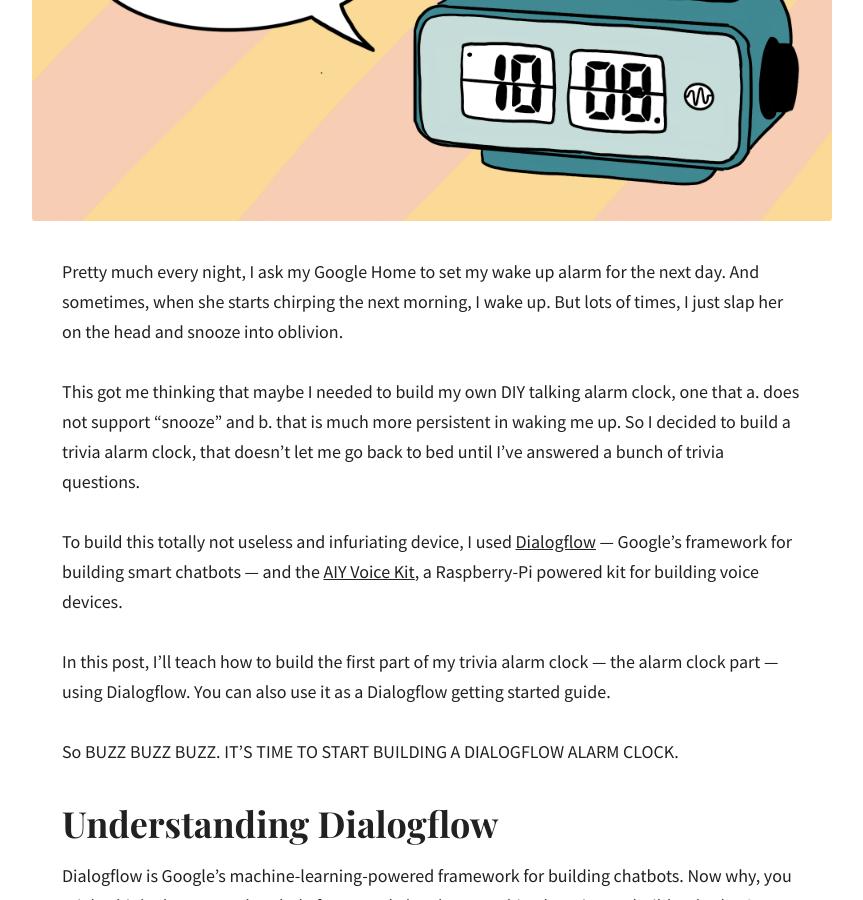
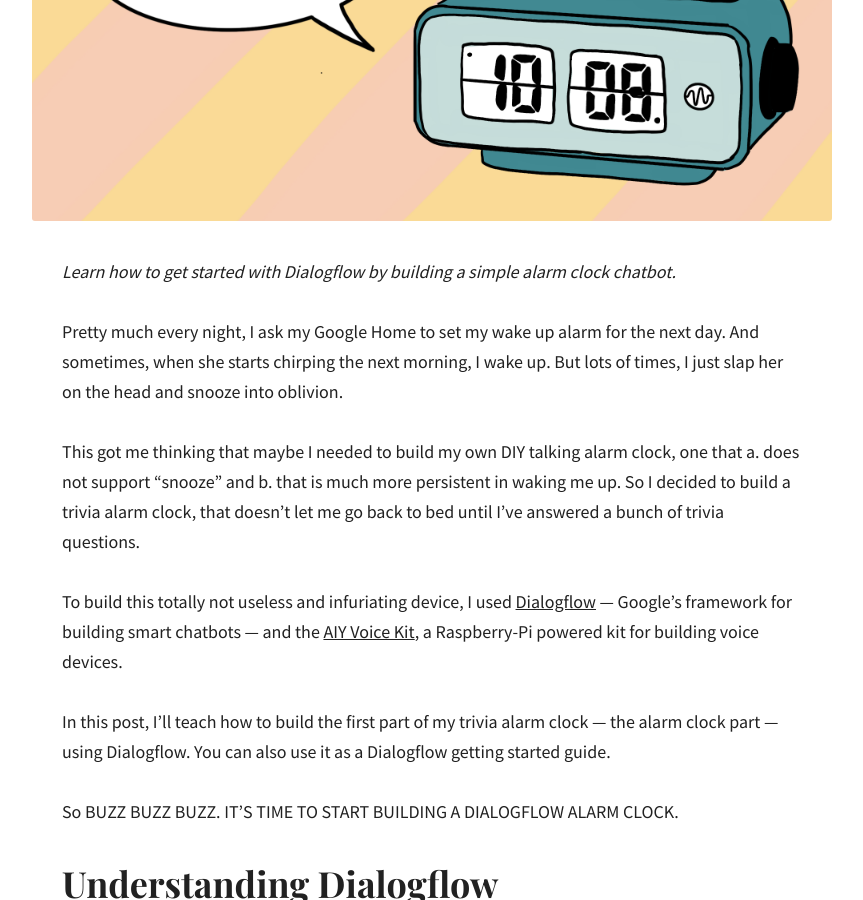
Before and after one commit to dalequark/daleonai, a Jekyll site: the page built from _posts/2020-02-25-building-a-talking-trivia-alarm-clock-part-1:-intro-to-dialogflow.md, in a window 1280 px wide and 900 px high, scrolled down 553 px. Shown: the whole window, without its empty margins (208-1071 px from the left). Built offline with Jekyll 4.4.1, drawn with Linux system fonts in a browser that asks for light colours; some web fonts are replaced; comment, search, counter and statistics services are not loaded.

Commit message:
Update from Forestry.io Dale updated _posts/2020-02-25-building-a-talking-trivia-alarm-clock-part-1:-intro-to-dialogflow.md

```diff
--- a/_posts/2020-02-25-building-a-talking-trivia-alarm-clock-part-1:-intro-to-dialogflow.md
+++ b/_posts/2020-02-25-building-a-talking-trivia-alarm-clock-part-1:-intro-to-dialogflow.md
@@ -1,13 +1,18 @@
 ---
 layout: post
-title: "Building a Talking Trivia Alarm Clock, Part 1: Intro to Dialogflow"
-description: "**Getting Started**"
+title: 'Building a Talking Trivia Alarm Clock, Part 1: Intro to Dialogflow'
+description: Learn how to get started with Dialogflow by building a simple alarm clock
+  chatbot.
 date: 2020-02-25
-feature_image: /images/2020-02-25-building-a-talking-trivia-alarm-clock,-part-1:-intro-to-dialogflow/0.png
-feature_image_pos: "right center"
-tags: ["chatbots", "dialogflow", "google cloud"]
+feature_image: "/images/2020-02-25-building-a-talking-trivia-alarm-clock,-part-1:-intro-to-dialogflow/0.png"
+feature_image_pos: right center
+tags:
+- chatbots
+- dialogflow
+- google cloud
+
 ---
-
+_Learn how to get started with Dialogflow by building a simple alarm clock chatbot._
 
 Pretty much every night, I ask my Google Home to set my wake up alarm for the next day. And sometimes, when she starts chirping the next morning, I wake up. But lots of times, I just slap her on the head and snooze into oblivion.
 
@@ -21,55 +26,43 @@
 
 So BUZZ BUZZ BUZZ. IT’S TIME TO START BUILDING A DIALOGFLOW ALARM CLOCK.
 
-Understanding Dialogflow
-========================
+# Understanding Dialogflow
 
 Dialogflow is Google’s machine-learning-powered framework for building chatbots. Now why, you might think, do you need a whole framework, let alone machine learning, to build a chatbot? [ELIZA](http://psych.fullerton.edu/mbirnbaum/psych101/Eliza.htm) didn’t have one, and look how savvy she turned out:
 
 {% include image_caption.html imageurl="/images/2020-02-25-building-a-talking-trivia-alarm-clock,-part-1:-intro-to-dialogflow/1.png" title="ELIZA was one of the original chatbots created by MIT in 1964." caption="ELIZA was one of the original chatbots created by MIT in 1964." %}
 
-
-
 Of course, if you’ve ever called a customer service hotline and felt dread as a bot answered instead of a human being, you know how frustrating poorly designed “conversational interfaces” can be.
 
 Dialogflow (DF) was built with a particular type of conversation in mind. A user connects to a Dialogflow bot or “agent” because she’s trying to accomplish something specific: to book a flight or hotel room, to find a restaurant’s opening hours, to check the status of her dinner reservation. The user calls your customer service line or messages your Facebook bot to accomplish something specific, and figuring out what that thing is — so called “Intent Matching” — is one of Dialogflow’s core features. DF takes user text or speech as input, figures out what the user wants, and routes that requests to the appropriate reply OR block of code that’s needed to fulfill it.
 
-Building an Alarm Clock Conversational Interface
-================================================
+# Building an Alarm Clock Conversational Interface
 
 On a Google Home, you can set an alarm by saying, “Hey Google, set an alarm for 8 AM.” You can also ask the Home things like “Hey Google, when’s my alarm?” and “Hey Google, snooze!”
 
 Today we’re going to replicate that “conversational interface” in Dialogflow. We’ll add support for setting, listing, and deleting alarms.
 
-**Getting Started**
--------------------
+## **Getting Started**
 
 First, navigate to the [Dialogflow](https://dialogflow.cloud.google.com/) homepage and create an account. Step one to any DF project is to create a new “agent,” which more or less corresponds to one chatbot. You can do this by clicking on the gear icon on the left hand side of the UI and selecting “Create new agent” from the dropdown.
 
 {% include image_caption.html imageurl="/images/2020-02-25-building-a-talking-trivia-alarm-clock,-part-1:-intro-to-dialogflow/2" title="Create a new agent" caption="Create a new agent" %}
 
-
-
 {% include image_caption.html imageurl="/images/2020-02-25-building-a-talking-trivia-alarm-clock,-part-1:-intro-to-dialogflow/3" title="Name your Agent (mine is called “SimpleAlarm”), and select “Create a new Google project” from the dropdown. This will create a new Google Cloud Platform project for you, which supplies, on the backend, the resources needed to run your Dialogflow agent. More on that later." caption="Name your Agent (mine is called “SimpleAlarm”), and select “Create a new Google project” from the dropdown. This will create a new Google Cloud Platform project for you, which supplies, on the backend, the resources needed to run your Dialogflow agent. More on that later." %}
-
-
 
 Once your agent is created, you’ll be able to start chatting with it in the side panel where it says “Try it now”:
 
 {% include image_caption.html imageurl="/images/2020-02-25-building-a-talking-trivia-alarm-clock,-part-1:-intro-to-dialogflow/4" title="Woohoo 🎊! Your agent talks." caption="Woohoo 🎊! Your agent talks." %}
 
-
-
-Intents in Dialogflow
----------------------
+## Intents in Dialogflow
 
 Now that our new agent is created, we can start building out its logic by writing Intents.
 
 Logically, we want to support three different types of actions:
 
-*   Setting an alarm
-*   Listing that alarm
-*   Deleting alarm
+* Setting an alarm
+* Listing that alarm
+* Deleting alarm
 
 (For simplicity, we’ll build this so that a user can only have one alarm set at a type.)
 
@@ -77,24 +70,17 @@
 
 {% include image_caption.html imageurl="/images/2020-02-25-building-a-talking-trivia-alarm-clock,-part-1:-intro-to-dialogflow/5" title="Every agent comes preset with a “Default Fallback Intent” and a “Default Welcome Intent”" caption="Every agent comes preset with a “Default Fallback Intent” and a “Default Welcome Intent”" %}
 
-
-
 Let’s investigate the “Default Welcome Intent.” This Intent is responsible for responding to users who say, in one way or another, “Hello.” If you click on this Intent and scroll down, you’ll see a section labeled “Training Phrases”:
 
 {% include image_caption.html imageurl="/images/2020-02-25-building-a-talking-trivia-alarm-clock,-part-1:-intro-to-dialogflow/6" title="These phrases are a bunch of variations on saying “hello.” Using these training phrases (you can add more by adding text to the “Add user expression” box), Dialogflow not only maps _these_ requests to the “Welcome Intent,” but also uses machine learning to recognize other phrases that are similar to “hello” that should also be handled by the “Welcome Intent.” That’s why, when I asked my agent“What’s going on, dude?” before, it was able to respond with “Hello! How can I help you?”" caption="These phrases are a bunch of variations on saying “hello.” Using these training phrases (you can add more by adding text to the “Add user expression” box), Dialogflow not only maps _these_ requests to the “Welcome Intent,” but also uses machine learning to recognize other phrases that are similar to “hello” that should also be handled by the “Welcome Intent.” That’s why, when I asked my agent“What’s going on, dude?” before, it was able to respond with “Hello! How can I help you?”" %}
-
-
 
 If you scroll down further in the Welcome Intent, you’ll also see a section called “Responses”:
 
 {% include image_caption.html imageurl="/images/2020-02-25-building-a-talking-trivia-alarm-clock,-part-1:-intro-to-dialogflow/7" title="When a user request matches the “Welcome Intent,” Dialogflow will respond with one of these phrases." caption="When a user request matches the “Welcome Intent,” Dialogflow will respond with one of these phrases." %}
 
-
-
 Here, you can give Dialogflow a variety of different ways to respond to a user when she says something equivalent to “Hello.”¹
 
-**Creating a Set Alarm Intent**
--------------------------------
+## **Creating a Set Alarm Intent**
 
 Dialogflow agents are initialized with two built-in Intents: the Welcome Intent and the Fallback Intent. The Fallback Intent is a catchall that responds to anything it doesn’t recognize with something like, “I didn’t get that. Can you say it again?”).
 
@@ -108,8 +94,6 @@
 
 {% include image_caption.html imageurl="/images/2020-02-25-building-a-talking-trivia-alarm-clock,-part-1:-intro-to-dialogflow/8" title="Add a new training phrase — “Set an alarm for 9 AM.” The pop-op shows that an entity — in this case, a time — was automatically recognized." caption="Add a new training phrase — “Set an alarm for 9 AM.” The pop-op shows that an entity — in this case, a time — was automatically recognized." %}
 
-
-
 You’ll notice that when your new training phrase appears below, the “9AM” part is highlighted yellow. If you click on that highlighted yellow part, you should see a pop-up that probably says `@sys.time:time`.
 
 What’s just happened is that Dialogflow recognized an **entity**, in this case, a time entity. Entity tagging does two important things. First, it allows Dialogflow to recognize that a user asking “Set an alarm for 9AM” and a user asking “Set an alarm for 10AM” are essentially the same request, although the entity’s actual value (9AM vs 10AM) varies.
@@ -118,27 +102,19 @@
 
 {% include image_caption.html imageurl="/images/2020-02-25-building-a-talking-trivia-alarm-clock,-part-1:-intro-to-dialogflow/9.png" title="**Adding Training Phrases**" caption="**Adding Training Phrases**" %}
 
-
-
 Next we’ll need to define some training phrases that teach Dialogflow what type of user queries should be matched to the `addAlarm` intent.
 
 {% include image_caption.html imageurl="/images/2020-02-25-building-a-talking-trivia-alarm-clock,-part-1:-intro-to-dialogflow/10" title="Here, try to imagine the different ways a user might ask to set an alarm." caption="Here, try to imagine the different ways a user might ask to set an alarm." %}
 
-
-
 Now let’s add some responses. Scroll down to the Responses area and click “Add Response.” Here, you can add different variations of responses:
 
 {% include image_caption.html imageurl="/images/2020-02-25-building-a-talking-trivia-alarm-clock,-part-1:-intro-to-dialogflow/11" title="See that `$time` keyword I’ve used in the responses? That fills in the response with the value of the matched parameter with the same name. In other words, if the user says, “Set an alarm for 7AM,” Dialogflow will respond with a phrase like, “Got it, I’ll set your alarm for 7AM.”" caption="See that `$time` keyword I’ve used in the responses? That fills in the response with the value of the matched parameter with the same name. In other words, if the user says, “Set an alarm for 7AM,” Dialogflow will respond with a phrase like, “Got it, I’ll set your alarm for 7AM.”" %}
-
-
 
 **Training Your Agent**
 
 Click save, and Dialogflow will start training your Agent using the training data you provided. This could take a minute. When training is finished, try out your new intent in the test console:
 
 {% include image_caption.html imageurl="/images/2020-02-25-building-a-talking-trivia-alarm-clock,-part-1:-intro-to-dialogflow/12" title="In the side bar here, you can see that the phrase “Wake me up at 11PM” matched the intent `setAlarm` 🎊. It worked! Notice also that under “PARAMETER,” it also automatically recognized 11PM as the `time` parameter and mapped to 23:00. Pretty neat if you ask me." caption="In the side bar here, you can see that the phrase “Wake me up at 11PM” matched the intent `setAlarm` 🎊. It worked! Notice also that under “PARAMETER,” it also automatically recognized 11PM as the `time` parameter and mapped to 23:00. Pretty neat if you ask me." %}
-
-
 
 **Adding a Required Parameter Prompt**
 
@@ -148,13 +124,9 @@
 
 {% include image_caption.html imageurl="/images/2020-02-25-building-a-talking-trivia-alarm-clock,-part-1:-intro-to-dialogflow/13" title="Make “time” a required parameter." caption="Make “time” a required parameter." %}
 
-
-
 Here, you can tell Dialogflow how to ask users to specify a time:
 
 {% include image_caption.html imageurl="/images/2020-02-25-building-a-talking-trivia-alarm-clock,-part-1:-intro-to-dialogflow/14" title="Set a prompt to get required parameters." caption="Set a prompt to get required parameters." %}
-
-
 
 Thanks to this nice feature, we can go back to the “Training Phrases” section and add some more phrases that don’t specify times, like:
 
@@ -170,38 +142,36 @@
 
 {% include image_caption.html imageurl="/images/2020-02-25-building-a-talking-trivia-alarm-clock,-part-1:-intro-to-dialogflow/15" title="" caption="" %}
 
-
-
 Now let’s create two more intents, just like we did the `setAlarm` intent, but for listing an existing alarm (call it “listAlarm”) and for deleting an alarm (call it “deleteAlarm”).
 
 I won’t list all the code here since it’s almost identical to the setAlarm intent above, but…
 
 For your listAlarm intent, add training phrases like:
 
-*   “When’s my alarm?”
-*   “Do I have an alarm set?”
-*   “When is my reminder?”
+* “When’s my alarm?”
+* “Do I have an alarm set?”
+* “When is my reminder?”
 
 and any others you think of. When this intent is matched, we’ll use code(!) to check what time the alarm is set for and dynamically respond to the user. But _that’s_ for the next post. For now, just set the response for this intent to be something like “I don’t support this function yet!”
 
 For `deleteAlarm`, add training phrases like:
 
-*   “Delete my alarm.”
-*   “Remove the alarm.”
-*   “Cancel the reminder.”
+* “Delete my alarm.”
+* “Remove the alarm.”
+* “Cancel the reminder.”
 
 Set the responses to something like, “Okay, I cancelled your alarm.”
 
-* * *
+***
 
 Congratulations, the Dialogflow part of your alarm clock — its conversational user interface — is done! If this didn’t work for you (or if you want to save yourself some time), you can also [import](https://cloud.google.com/dialogflow/docs/agents-settings#export) my zipped agent directly into Dialogflow.
 
 You can think of this as being similar to the frontend side of an app. Of course, the backend bit, the code that actually keeps track of our alarms and sets them, isn’t built yet. But not to worry, we’ll get to that in the next post. In the meantime, enjoy blissful, uninterrupted sleep — while you can. ⏰
 
-* * *
+***
 
 _Missing critical info from this post? Leave a comment below and I’ll try to fill it in._
 
-* * *
+***
 
-1.  You can also dynamically generate a Dialogflow response in code using [Fulfillments](https://cloud.google.com/dialogflow/docs/fulfillment-overview). But more on that in a later post!
+1. You can also dynamically generate a Dialogflow response in code using [Fulfillments](https://cloud.google.com/dialogflow/docs/fulfillment-overview). But more on that in a later post!
```
